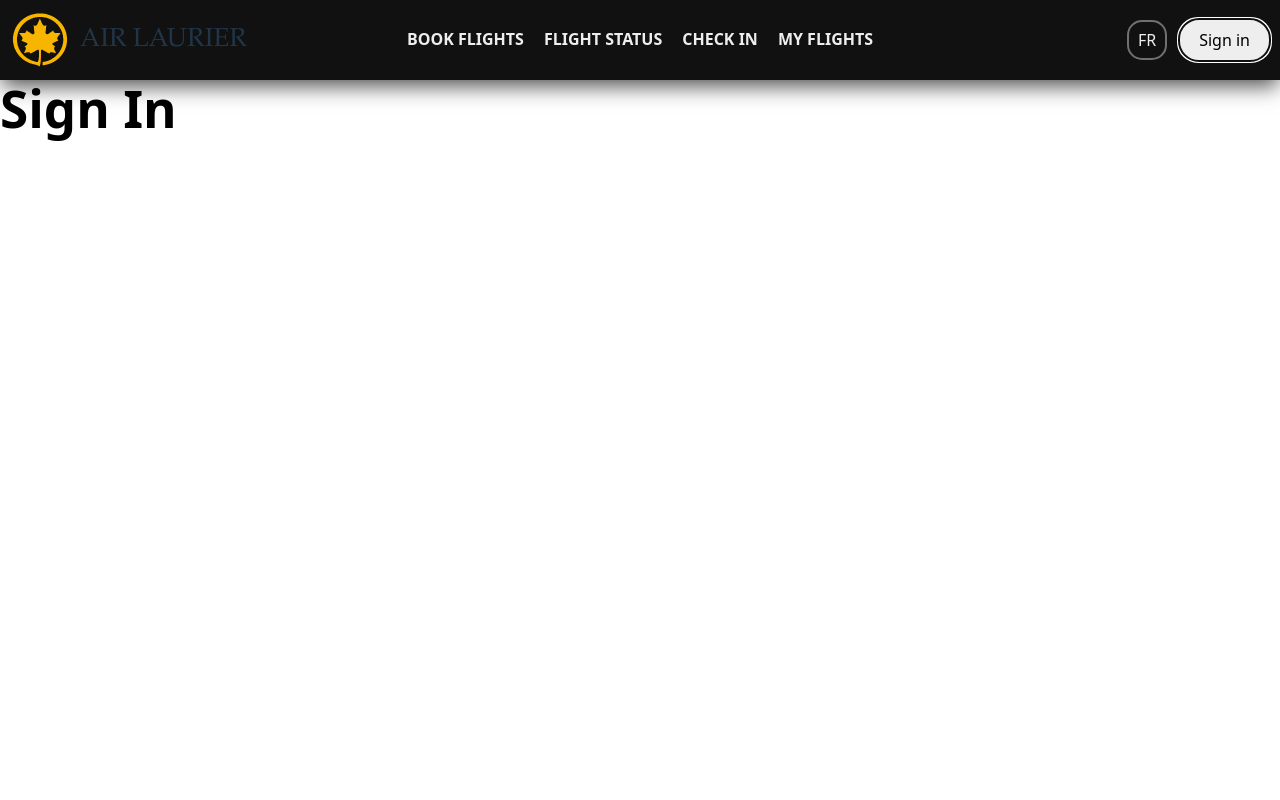
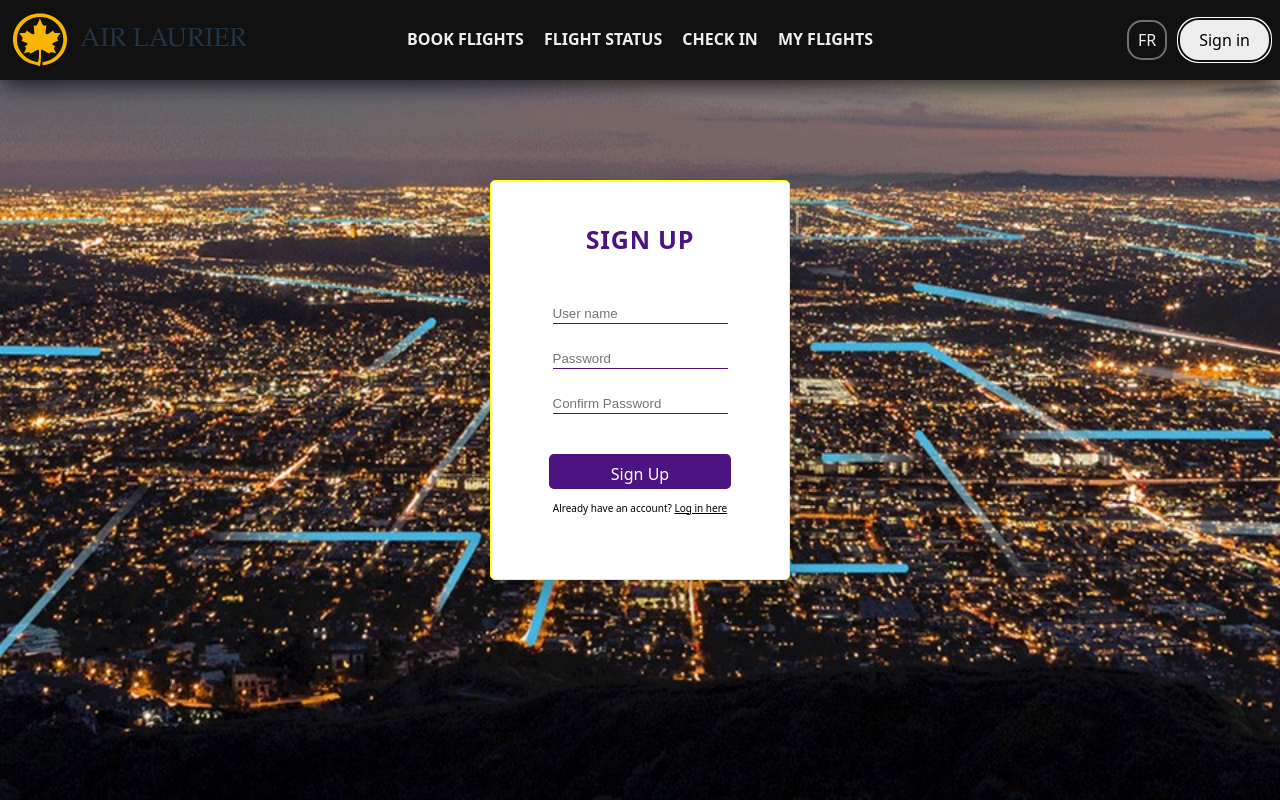
Before and after one commit to Faruk-Genc/CP317D-Group-18-Airline-Flight-Reservation-System, a React (Vite) app in the folder frontend/: page / in a window 1280 px wide. Both pictures are taken after a click on the button "Sign in". Shown: the top 800 px of the page. Built offline with nearby package versions, Linux system fonts and the light colour scheme; no server answers.

Commit message:
Updated SignIn page and added styling

```diff
--- /dev/null
+++ b/frontend/src/pages/SignIn.css
@@ -0,0 +1,76 @@
+.signup-page {
+  min-height: calc(100vh - 80px);
+  display: flex;
+  justify-content: center;
+  align-items: center;
+
+  background-size: cover;
+  background-position: center;
+  background-repeat: no-repeat;
+}
+
+.main-box-container {
+  display: flex;
+  flex-direction: column;
+  align-items: center;
+  justify-content: flex-start;
+
+  width: 300px;
+  min-height: 400px;
+  padding: 40px 30px;
+  background-color: white;
+  border: 1px solid yellow;
+  border-radius: 5px;
+  box-sizing: border-box;
+  margin-top:-120px;
+  box-shadow: 0 12px 35px rgba(0, 0, 0, 0.22);
+}
+
+.sign-up-text {
+  font-size: 25px;
+  font-weight:bold;
+  margin: 0 0 20px 0;
+  text-align: center;
+  width: 100%;
+  color: rgb(75, 20, 130);
+  letter-spacing: 0.8px;
+}
+
+.main-box-container input {
+  width: 175px;
+  height: 20px;
+  margin: 25px 0 0 0;
+  border: none;
+  border-bottom: 1px solid rgb(75, 20, 130);
+  outline: none;
+}
+
+.main-box-container .sign-up-button {
+  width: 182px;
+  height: 35px;
+  background-color: rgb(75, 20, 130);
+  color: white;
+  margin: 40px 0 0 0;
+  border-radius: 5px;
+  border: 0;
+  cursor: pointer;
+}
+
+.sign-up-button:hover {
+  background-color: rgb(90, 30, 160);
+}
+
+.sign-up-button:active {
+  background-color: rgb(60, 15, 110);
+}
+
+.log-in-text {
+  font-size: 10px;
+  margin-top: 12px;
+  color: black;
+}
+
+.log-in-here {
+  text-decoration: underline;
+  cursor: pointer;
+}
--- a/frontend/src/pages/SignIn.jsx
+++ b/frontend/src/pages/SignIn.jsx
@@ -1,13 +1,58 @@
-import React from "react";
+import React, { useState } from "react";
+import losAngeles from "../assets/featured/losangeles.jpg";
+import "./SignIn.css";
 
-export default function SignIn() {
+export default function SignUp() {
+  const [username, setUsername] = useState("");
+  const [password, setPassword] = useState("");
+  const [confirmPassword, setConfirmPassword] = useState("");
+
+  function handleSubmit() {
+    console.log("Username:", username);
+    console.log("Password:", password);
+    console.log("Confirm Password:", confirmPassword);
+
+    setUsername("");
+    setPassword("");
+    setConfirmPassword("");
+  }
+
   return (
     <div
-      style={{
-        height: "calc(90vw)"
-      }}
+      className="signup-page"
+      style={{ backgroundImage: `url(${losAngeles})` }}
     >
-      <h1 style={{color: "black"}}>Sign In</h1>
+      <div className="main-box-container">
+        <p className="sign-up-text">SIGN UP</p>
+
+        <input
+          placeholder="User name"
+          value={username}
+          onChange={(e) => setUsername(e.target.value)}
+        />
+
+        <input
+          type="password"
+          placeholder="Password"
+          value={password}
+          onChange={(e) => setPassword(e.target.value)}
+        />
+
+        <input
+          type="password"
+          placeholder="Confirm Password"
+          value={confirmPassword}
+          onChange={(e) => setConfirmPassword(e.target.value)}
+        />
+
+        <button className="sign-up-button" onClick={handleSubmit}>
+          Sign Up
+        </button>
+
+        <p className="log-in-text">
+          Already have an account? <span className="log-in-here">Log in here</span>
+        </p>
+      </div>
     </div>
   );
 }
```
Also changed, not shown: 1 other file (tests, documents, lock files or other folders).
